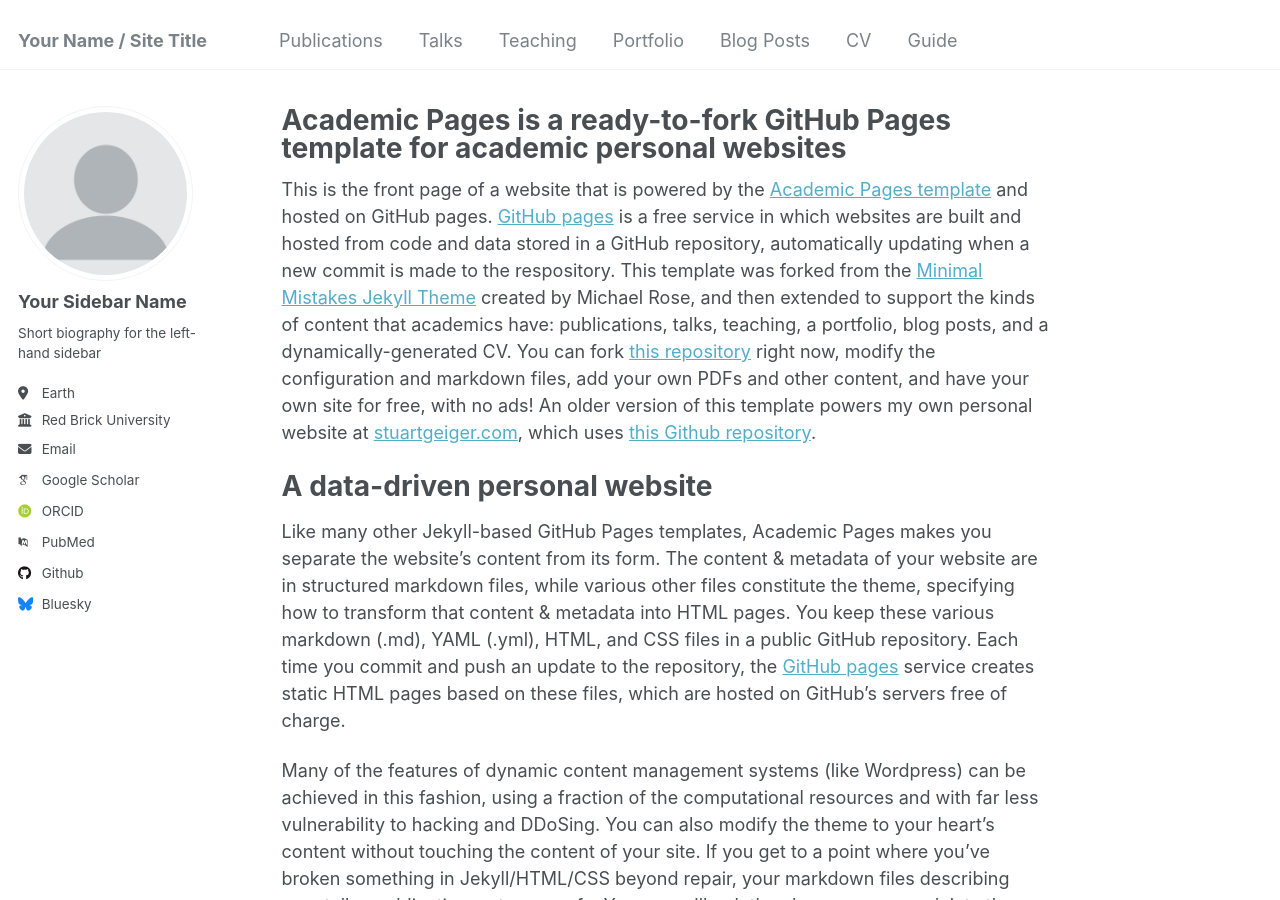
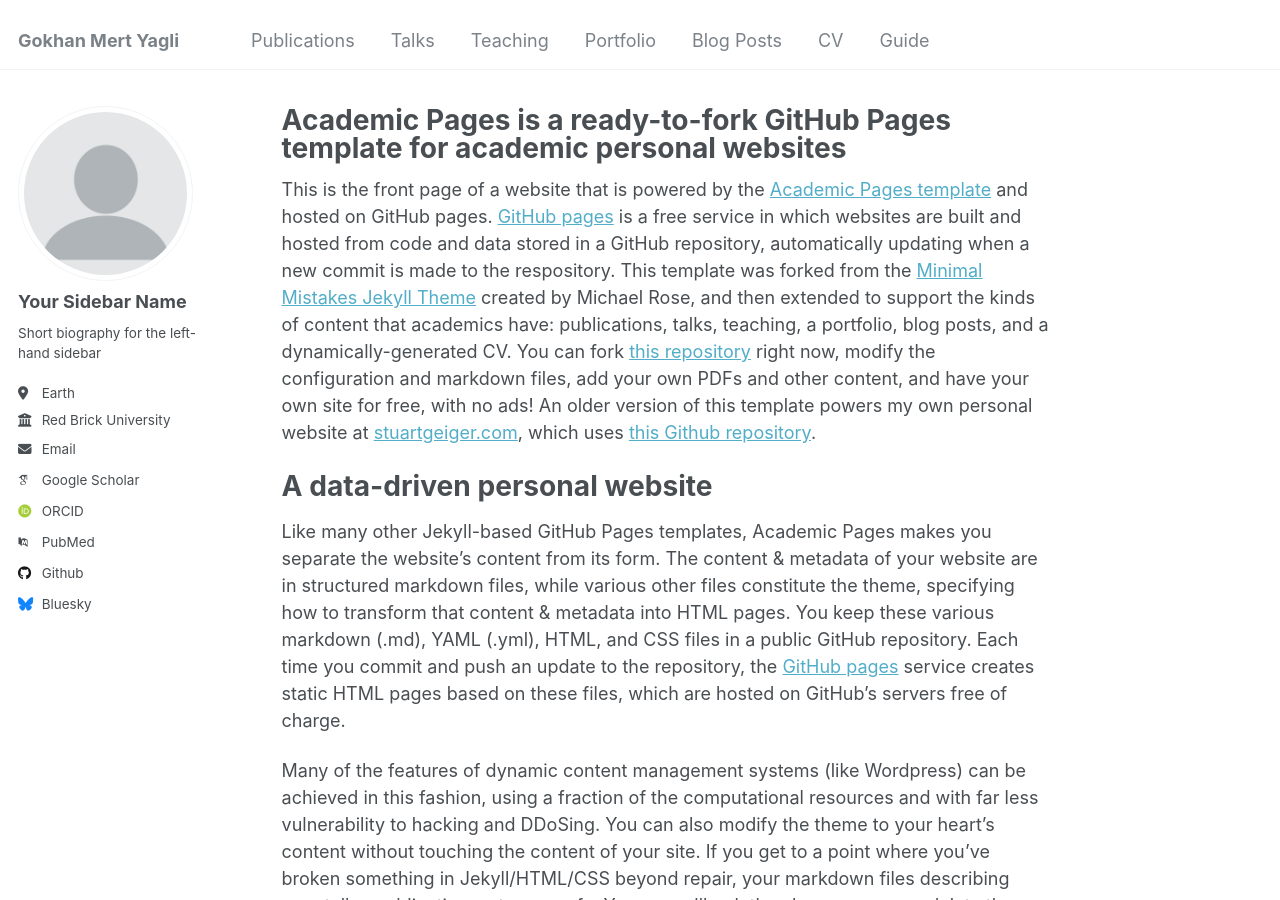
Before and after one commit to mert-yagli/mert-yagli.github.io, a Jekyll site: the page built from _pages/about.md, in a window 1280 px wide and 900 px high. Built offline with Jekyll 4.4.1, drawn with Linux system fonts in a browser that asks for light colours; some web fonts are replaced.

Commit message:
initial commit

```diff
--- a/_config.yml
+++ b/_config.yml
@@ -8,7 +8,7 @@
 
 # Basic Site Settings
 locale                   : "en-US"
-title                    : "Your Name / Site Title"
+title                    : "Gokhan Mert Yagli"
 title_separator          : "-"
 name                     : &name "Your Name"
 description              : &description "personal description"
```
